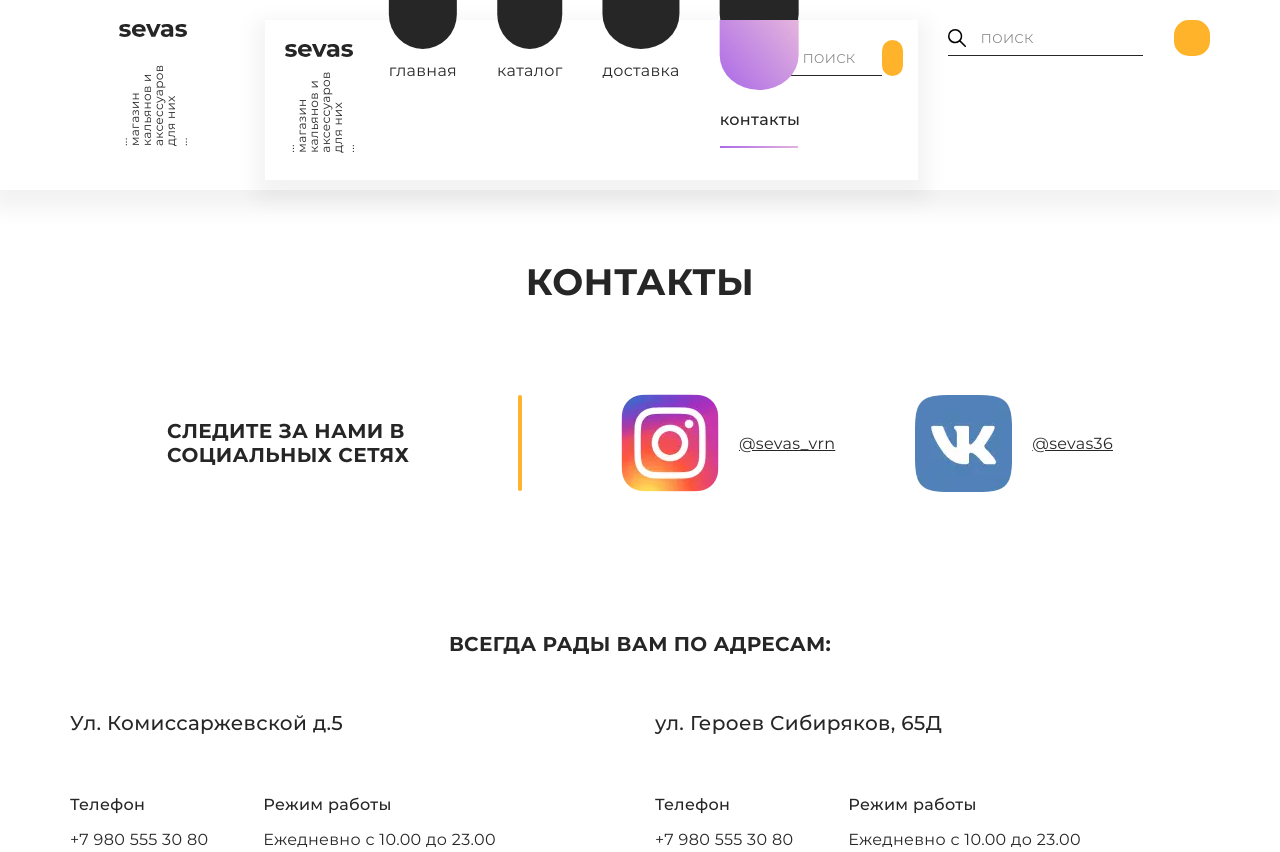
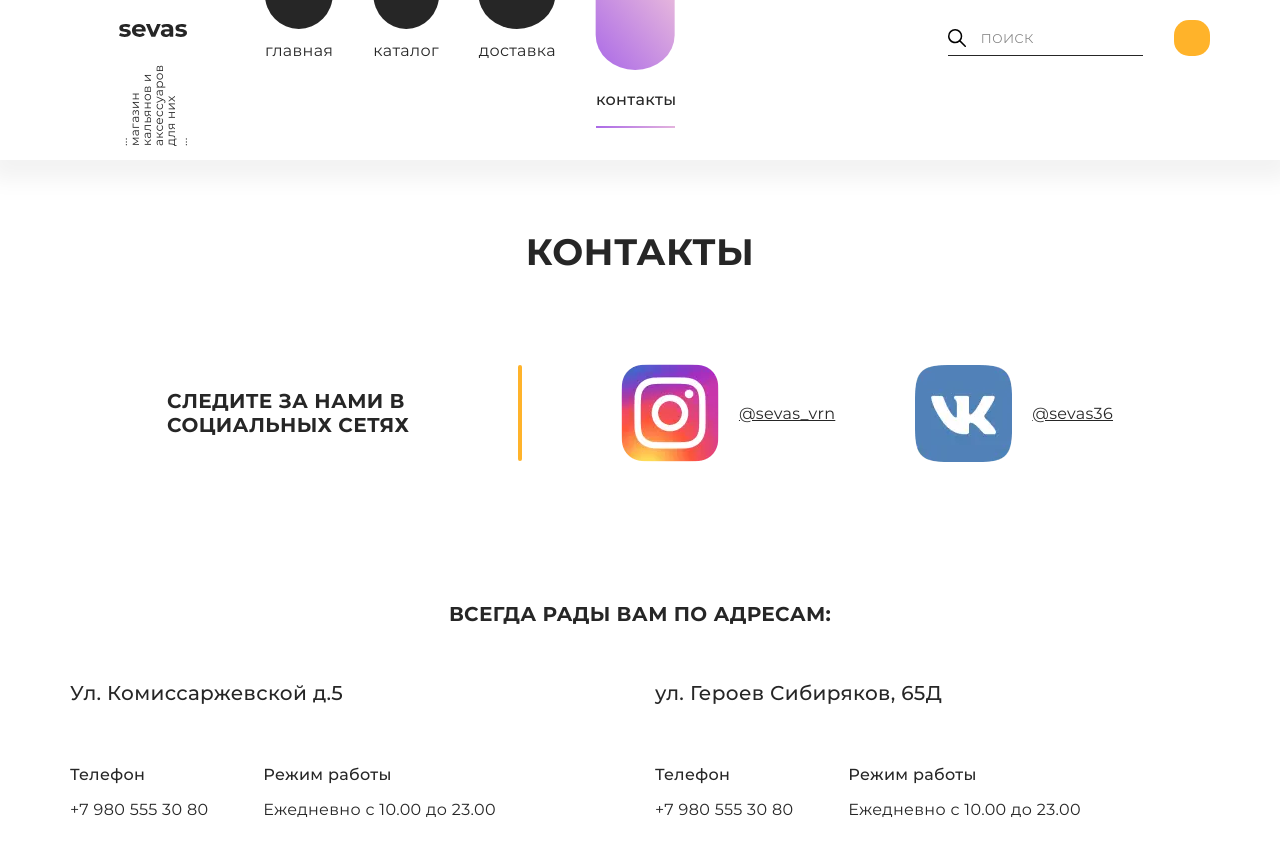
Before and after one commit to shpvsk/shpvsk.github.io, a plain HTML site: page sevas/contacts.html in a window 1280 px wide. Shown: the top 852 px of the page. Drawn offline with Linux system fonts and the light colour scheme.

Commit message:
Изменил косяк в навигации

```diff
--- a/sevas/contacts.html
+++ b/sevas/contacts.html
@@ -15,22 +15,6 @@
 <!-- header -->
 <header class="header" id="header">
 	<div class="navigation">
-		<div class="container">
-			<div class="row">
-				<div class="col-lg-2 d-flex align-items-center flex-column">
-					<a href="#" class="navigation__logo">
-						<svg class="icon icon-logo">
-							<use xlink:href="img/sprite.svg#logo"></use>
-						</svg>
-					</a>
-					<p class="navigation__text">
-						...<br>
-						магазин кальянов и аксессуаров для них
-						<br>...
-					</p>
-				</div>
-				<div class="col-lg-7">
-					<div class="navigation">
 		<div class="container">
 			<div class="row align-items-center align-items-lg-stretch">
 				<div class="col-6 col-lg-2 order-1 order-lg-0 d-flex align-items-start align-items-lg-center flex-column">
@@ -86,25 +70,6 @@
 				<div class="col-4 col-lg-3 order-2 order-lg-0 d-flex justify-content-between">
 					<div class="search">
 						<form action="" method="get" class="search__form d-none d-md-flex">
-							<button type="submit" class="search__btn">
-								<svg class="icon icon-magnifier">
-									<use xlink:href="img/sprite.svg#magnifier"></use>
-								</svg>
-							</button>
-							<input name="s" placeholder="поиск" type="search" class="search__input">
-						</form>
-					</div>
-					<div class="cart">
-						<a href="#" class="cart__link"></a>
-					</div>
-				</div>
-			</div>
-		</div>
-	</div>
-				</div>
-				<div class="col-lg-3 d-flex justify-content-between">
-					<div class="search">
-						<form action="" method="get" class="search__form d-flex">
 							<button type="submit" class="search__btn">
 								<svg class="icon icon-magnifier">
 									<use xlink:href="img/sprite.svg#magnifier"></use>
```
